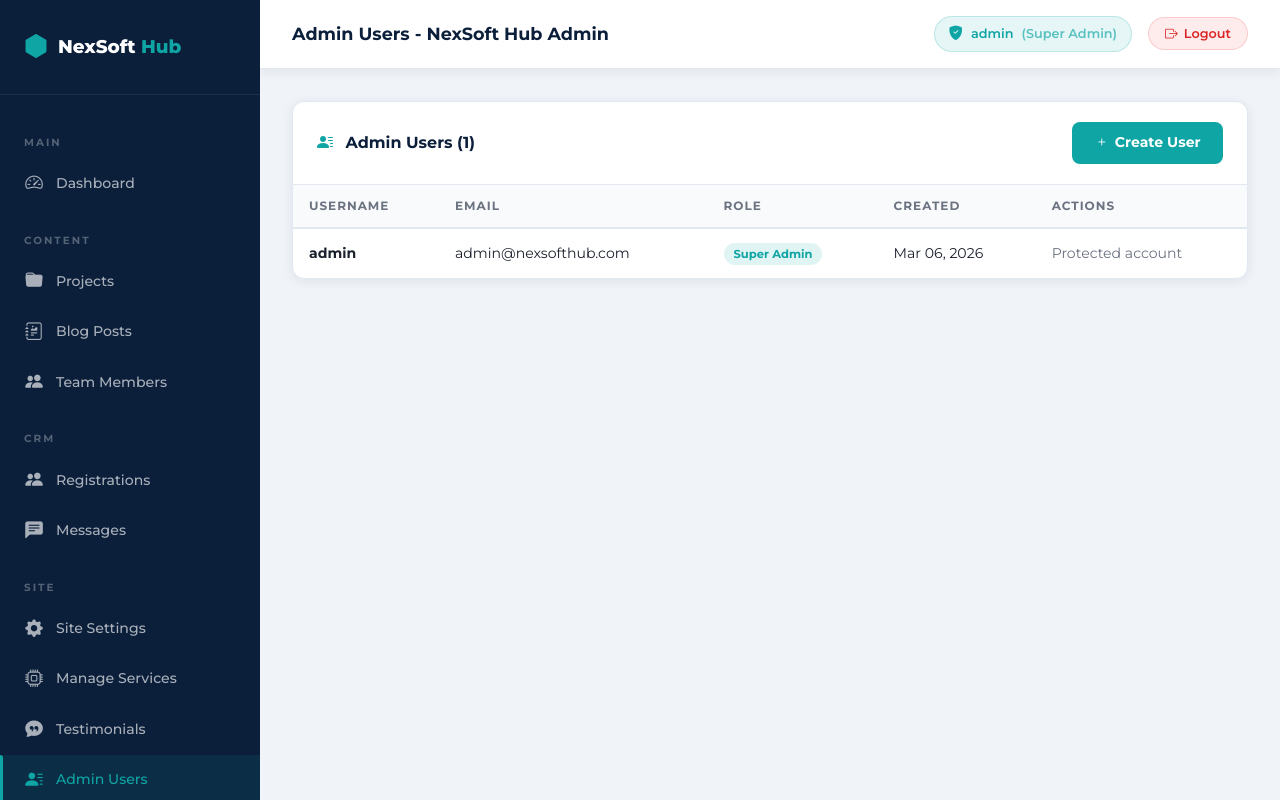
After one commit to saqlain-m45/NexSoft, a PHP site: page /NexSoft/admin/users.php in a window 1280 px wide. The commit adds this page. Run offline with PHP 8.4, Linux system fonts and the light colour scheme; a user stored in the database is signed in; data comes from the database, SQL or seed files in the repository; some libraries are stand-ins or nearby versions.

Commit message:
feat: Implement role-based access control and user management features in admin panel

```diff
--- a/admin/auth.php
+++ b/admin/auth.php
@@ -9,23 +9,92 @@ if (session_status() === PHP_SESSION_NONE) {
     session_start();
 }
 
+function ensureUsersRoleSchema(PDO $db): void {
+    static $checked = false;
+    if ($checked) {
+        return;
+    }
+
+    // Keep existing installations compatible by adding role support lazily.
+    try {
+        $db->exec("ALTER TABLE users ADD COLUMN role VARCHAR(50) NOT NULL DEFAULT 'viewer' AFTER password");
+    } catch (PDOException $e) {
+        // Column likely already exists.
+    }
+
+    try {
+        $db->exec("UPDATE users SET role = 'super_admin' WHERE username = 'admin' AND (role IS NULL OR role = '' OR role = 'viewer')");
+    } catch (PDOException $e) {
+        // Best-effort only.
+    }
+
+    $checked = true;
+}
+
+function adminRoleConfig(): array {
+    return [
+        'super_admin' => [
+            'label' => 'Super Admin',
+            'permissions' => ['*'],
+        ],
+        'content_manager' => [
+            'label' => 'Content Manager',
+            'permissions' => ['dashboard', 'projects', 'blogs', 'services', 'testimonials'],
+        ],
+        'team_manager' => [
+            'label' => 'Team Manager',
+            'permissions' => ['dashboard', 'team'],
+        ],
+        'crm_manager' => [
+            'label' => 'CRM Manager',
+            'permissions' => ['dashboard', 'registrations', 'messages'],
+        ],
+        'settings_manager' => [
+            'label' => 'Settings Manager',
+            'permissions' => ['dashboard', 'settings'],
+        ],
+        'viewer' => [
+            'label' => 'Viewer',
+            'permissions' => ['dashboard'],
+        ],
+    ];
+}
+
+function normalizeAdminRole(?string $role): string {
+    $role = strtolower(trim((string)$role));
+    return array_key_exists($role, adminRoleConfig()) ? $role : 'viewer';
+}
+
 function adminCheck(): void {
     if (!isset($_SESSION['admin_id'])) {
         header('Location: /NexSoft/admin/login.php');
         exit;
     }
+
+    if (!isset($_SESSION['admin_role'])) {
+        $db = getDB();
+        ensureUsersRoleSchema($db);
+        $stmt = $db->prepare('SELECT role FROM users WHERE id = ? LIMIT 1');
+        $stmt->execute([$_SESSION['admin_id']]);
+        $_SESSION['admin_role'] = normalizeAdminRole($stmt->fetchColumn() ?: 'viewer');
+    }
 }
 
 function adminLogin(string $username, string $password): bool {
     $db = getDB();
-    $stmt = $db->prepare("SELECT * FROM users WHERE username = ?");
+    ensureUsersRoleSchema($db);
+
+    $stmt = $db->prepare("SELECT id, username, password, role FROM users WHERE username = ? LIMIT 1");
     $stmt->execute([$username]);
     $user = $stmt->fetch();
+
     if ($user && password_verify($password, $user['password'])) {
         $_SESSION['admin_id']   = $user['id'];
         $_SESSION['admin_user'] = $user['username'];
+        $_SESSION['admin_role'] = normalizeAdminRole($user['role'] ?? 'viewer');
         return true;
     }
+
     return false;
 }
 
@@ -39,6 +108,45 @@ function adminUsername(): string {
     return htmlspecialchars($_SESSION['admin_user'] ?? 'Admin');
 }
 
+function adminRole(): string {
+    return normalizeAdminRole($_SESSION['admin_role'] ?? 'viewer');
+}
+
+function adminRoleLabel(): string {
+    $role = adminRole();
+    $config = adminRoleConfig();
+    return $config[$role]['label'] ?? 'Viewer';
+}
+
+function adminHasPermission(string $permission): bool {
+    if ($permission === 'profile') {
+        return true;
+    }
+
+    $role = adminRole();
+    $config = adminRoleConfig();
+    $permissions = $config[$role]['permissions'] ?? [];
+
+    return in_array('*', $permissions, true) || in_array($permission, $permissions, true);
+}
+
+function adminRequirePermission(string $permission): void {
+    adminCheck();
+
+    if (adminHasPermission($permission)) {
+        return;
+    }
+
+    http_response_code(403);
+    echo '<!doctype html><html lang="en"><head><meta charset="utf-8"><meta name="viewport" content="width=device-width, initial-scale=1"><title>Access Denied</title>';
+    echo '<style>body{font-family:Arial,sans-serif;background:#f8f9fb;padding:40px;color:#111} .box{max-width:680px;background:#fff;border:1px solid #e6e8f0;border-radius:12px;padding:24px;margin:40px auto} a{color:#0d6efd;text-decoration:none}</style>';
+    echo '</head><body><div class="box"><h1 style="margin-top:0">Access denied</h1>';
+    echo '<p>Your role <strong>' . htmlspecialchars(adminRoleLabel()) . '</strong> cannot access this area.</p>';
+    echo '<p><a href="' . htmlspecialchars(adminUrl('dashboard.php')) . '">Back to dashboard</a></p>';
+    echo '</div></body></html>';
+    exit;
+}
+
 // Admin base URL helper
 function adminUrl(string $page = ''): string {
     return '/NexSoft/admin/' . ltrim($page, '/');
--- a/admin/blogs.php
+++ b/admin/blogs.php
@@ -1,6 +1,7 @@
 <?php
 require_once __DIR__ . '/auth.php';
 adminCheck();
+adminRequirePermission('blogs');
 
 $db     = getDB();
 $action = $_GET['action'] ?? 'list';
--- a/admin/layout-header.php
+++ b/admin/layout-header.php
@@ -27,39 +27,62 @@ $activePage = $activePage ?? '';
 
         <nav class="sidebar-menu">
             <div class="sidebar-section-label">Main</div>
+            <?php if (adminHasPermission('dashboard')): ?>
             <a href="<?php echo adminUrl('dashboard.php'); ?>" class="sidebar-link <?php echo $activePage==='dashboard'?'active':''; ?>">
                 <i class="bi bi-speedometer2"></i> Dashboard
             </a>
+            <?php endif; ?>
 
             <div class="sidebar-section-label" style="margin-top:1rem;">Content</div>
+            <?php if (adminHasPermission('projects')): ?>
             <a href="<?php echo adminUrl('projects.php'); ?>" class="sidebar-link <?php echo $activePage==='projects'?'active':''; ?>">
                 <i class="bi bi-folder-fill"></i> Projects
             </a>
+            <?php endif; ?>
+            <?php if (adminHasPermission('blogs')): ?>
             <a href="<?php echo adminUrl('blogs.php'); ?>" class="sidebar-link <?php echo $activePage==='blogs'?'active':''; ?>">
                 <i class="bi bi-journal-richtext"></i> Blog Posts
             </a>
+            <?php endif; ?>
+            <?php if (adminHasPermission('team')): ?>
             <a href="<?php echo adminUrl('team.php'); ?>" class="sidebar-link <?php echo $activePage==='team'?'active':''; ?>">
                 <i class="bi bi-people-fill"></i> Team Members
             </a>
+            <?php endif; ?>
 
             <div class="sidebar-section-label" style="margin-top:1rem;">CRM</div>
+            <?php if (adminHasPermission('registrations')): ?>
             <a href="<?php echo adminUrl('registrations.php'); ?>" class="sidebar-link <?php echo $activePage==='registrations'?'active':''; ?>">
                 <i class="bi bi-people-fill"></i> Registrations
             </a>
+            <?php endif; ?>
+            <?php if (adminHasPermission('messages')): ?>
             <a href="<?php echo adminUrl('messages.php'); ?>" class="sidebar-link <?php echo $activePage==='messages'?'active':''; ?>">
                 <i class="bi bi-chat-left-text-fill"></i> Messages
             </a>
+            <?php endif; ?>
 
             <div class="sidebar-section-label" style="margin-top:1rem;">Site</div>
+            <?php if (adminHasPermission('settings')): ?>
             <a href="<?php echo adminUrl('settings.php'); ?>" class="sidebar-link <?php echo $activePage==='settings'?'active':''; ?>">
                 <i class="bi bi-gear-fill"></i> Site Settings
             </a>
+            <?php endif; ?>
+            <?php if (adminHasPermission('services')): ?>
             <a href="<?php echo adminUrl('services.php'); ?>" class="sidebar-link <?php echo $activePage==='services'?'active':''; ?>">
                 <i class="bi bi-cpu"></i> Manage Services
             </a>
+            <?php endif; ?>
+            <?php if (adminHasPermission('testimonials')): ?>
             <a href="<?php echo adminUrl('testimonials.php'); ?>" class="sidebar-link <?php echo $activePage==='testimonials'?'active':''; ?>">
                 <i class="bi bi-chat-quote-fill"></i> Testimonials
             </a>
+            <?php endif; ?>
+            <?php if (adminHasPermission('manage_users')): ?>
+            <a href="<?php echo adminUrl('users.php'); ?>" class="sidebar-link <?php echo $activePage==='users'?'active':''; ?>">
+                <i class="bi bi-person-lines-fill"></i> Admin Users
+            </a>
+            <?php endif; ?>
             <a href="<?php echo adminUrl('profile.php'); ?>" class="sidebar-link <?php echo $activePage==='profile'?'active':''; ?>">
                 <i class="bi bi-person-badge"></i> My Account
             </a>
@@ -82,6 +105,7 @@ $activePage = $activePage ?? '';
                 <div class="admin-badge">
                     <i class="bi bi-shield-fill-check"></i>
                     <?php echo adminUsername(); ?>
+                    <span style="opacity:.65;">(<?php echo htmlspecialchars(adminRoleLabel()); ?>)</span>
                 </div>
                 <a href="<?php echo adminUrl('logout.php'); ?>" class="btn-logout">
                     <i class="bi bi-box-arrow-right"></i> Logout
--- a/admin/messages.php
+++ b/admin/messages.php
@@ -1,6 +1,7 @@
 <?php
 require_once __DIR__ . '/auth.php';
 adminCheck();
+adminRequirePermission('messages');
 
 $db  = getDB();
 $msg = '';
--- a/admin/projects.php
+++ b/admin/projects.php
@@ -1,6 +1,7 @@
 <?php
 require_once __DIR__ . '/auth.php';
 adminCheck();
+adminRequirePermission('projects');
 
 $db     = getDB();
 $action = $_GET['action'] ?? 'list';
--- a/admin/registrations.php
+++ b/admin/registrations.php
@@ -2,6 +2,7 @@
 require_once __DIR__ . '/auth.php';
 require_once __DIR__ . '/../config/mailer.php';
 adminCheck();
+adminRequirePermission('registrations');
 
 $db     = getDB();
 $action = $_GET['action'] ?? 'list';
--- a/admin/services.php
+++ b/admin/services.php
@@ -1,6 +1,7 @@
 <?php
 require_once __DIR__ . '/auth.php';
 adminCheck();
+adminRequirePermission('services');
 
 $db     = getDB();
 $action = $_GET['action'] ?? 'list';
--- a/admin/settings.php
+++ b/admin/settings.php
@@ -1,6 +1,7 @@
 <?php
 require_once __DIR__ . '/auth.php';
 adminCheck();
+adminRequirePermission('settings');
 
 $db    = getDB();
 $msg   = '';
--- a/admin/team.php
+++ b/admin/team.php
@@ -1,6 +1,7 @@
 <?php
 require_once __DIR__ . '/auth.php';
 adminCheck();
+adminRequirePermission('team');
 
 $db     = getDB();
 $action = $_GET['action'] ?? 'list';
--- a/admin/testimonials.php
+++ b/admin/testimonials.php
@@ -1,6 +1,7 @@
 <?php
 require_once __DIR__ . '/auth.php';
 adminCheck();
+adminRequirePermission('testimonials');
 
 $db     = getDB();
 $action = $_GET['action'] ?? 'list';
--- /dev/null
+++ b/admin/users.php
@@ -0,0 +1,270 @@
+<?php
+require_once __DIR__ . '/auth.php';
+adminCheck();
+adminRequirePermission('manage_users');
+
+$db     = getDB();
+$action = $_GET['action'] ?? 'list';
+$msg    = '';
+$error  = '';
+
+ensureUsersRoleSchema($db);
+
+$roleConfig = adminRoleConfig();
+$assignableRoles = array_filter(
+    array_keys($roleConfig),
+    static fn ($role) => $role !== 'super_admin'
+);
+
+if ($_SERVER['REQUEST_METHOD'] === 'POST') {
+    $actionPost = $_POST['action'] ?? '';
+
+    if ($actionPost === 'add' || $actionPost === 'edit') {
+        $id       = (int)($_POST['id'] ?? 0);
+        $username = trim($_POST['username'] ?? '');
+        $email    = trim($_POST['email'] ?? '');
+        $password = trim($_POST['password'] ?? '');
+        $role     = normalizeAdminRole($_POST['role'] ?? 'viewer');
+
+        if ($actionPost === 'add' && $role === 'super_admin') {
+            $error = 'Create super admins directly from database only.';
+        } elseif (!in_array($role, $assignableRoles, true)) {
+            $error = 'Invalid role selected.';
+        } elseif ($username === '' || $email === '') {
+            $error = 'Username and email are required.';
+        } elseif (!filter_var($email, FILTER_VALIDATE_EMAIL)) {
+            $error = 'Please enter a valid email address.';
+        } elseif ($actionPost === 'add' && strlen($password) < 8) {
+            $error = 'Password must be at least 8 characters for new users.';
+        }
+
+        if ($error === '') {
+            try {
+                if ($actionPost === 'add') {
+                    $stmt = $db->prepare('SELECT COUNT(*) FROM users WHERE username = ? OR email = ?');
+                    $stmt->execute([$username, $email]);
+                    if ((int)$stmt->fetchColumn() > 0) {
+                        $error = 'Username or email already exists.';
+                    } else {
+                        $hash = password_hash($password, PASSWORD_DEFAULT);
+                        $stmt = $db->prepare('INSERT INTO users (username, email, password, role) VALUES (?, ?, ?, ?)');
+                        $stmt->execute([$username, $email, $hash, $role]);
+                        $msg = 'User created successfully.';
+                        $action = 'list';
+                    }
+                } else {
+                    $stmt = $db->prepare('SELECT id FROM users WHERE (username = ? OR email = ?) AND id <> ?');
+                    $stmt->execute([$username, $email, $id]);
+                    if ($stmt->fetch()) {
+                        $error = 'Another user already uses that username or email.';
+                    } else {
+                        if ($password !== '') {
+                            if (strlen($password) < 8) {
+                                $error = 'Password must be at least 8 characters.';
+                            } else {
+                                $hash = password_hash($password, PASSWORD_DEFAULT);
+                                $stmt = $db->prepare('UPDATE users SET username = ?, email = ?, role = ?, password = ? WHERE id = ?');
+                                $stmt->execute([$username, $email, $role, $hash, $id]);
+                                $msg = 'User updated successfully.';
+                                $action = 'list';
+                            }
+                        } else {
+                            $stmt = $db->prepare('UPDATE users SET username = ?, email = ?, role = ? WHERE id = ?');
+                            $stmt->execute([$username, $email, $role, $id]);
+                            $msg = 'User updated successfully.';
+                            $action = 'list';
+                        }
+                    }
+                }
+            } catch (Exception $e) {
+                $error = 'Failed to save user: ' . $e->getMessage();
+            }
+        }
+    } elseif ($actionPost === 'delete') {
+        $id = (int)($_POST['id'] ?? 0);
+
+        if ($id === (int)($_SESSION['admin_id'] ?? 0)) {
+            $error = 'You cannot delete your own account.';
+        } else {
+            try {
+                $stmt = $db->prepare('SELECT role FROM users WHERE id = ?');
+                $stmt->execute([$id]);
+                $userRole = $stmt->fetchColumn();
+
+                if (!$userRole) {
+                    $error = 'User not found.';
+                } elseif ($userRole === 'super_admin') {
+                    $error = 'Deleting super admin accounts is not allowed from panel.';
+                } else {
+                    $db->prepare('DELETE FROM users WHERE id = ?')->execute([$id]);
+                    $msg = 'User deleted successfully.';
+                }
+            } catch (Exception $e) {
+                $error = 'Failed to delete user: ' . $e->getMessage();
+            }
+        }
+    }
+}
+
+$users = $db->query('SELECT id, username, email, role, created_at FROM users ORDER BY created_at DESC')->fetchAll();
+
+$editUser = null;
+if ($action === 'edit') {
+    $id = (int)($_GET['id'] ?? 0);
+    $stmt = $db->prepare('SELECT id, username, email, role FROM users WHERE id = ?');
+    $stmt->execute([$id]);
+    $editUser = $stmt->fetch();
+    if (!$editUser || ($editUser['role'] ?? '') === 'super_admin') {
+        $action = 'list';
+        $error = 'That user cannot be edited here.';
+    }
+}
+
+$pageTitle  = 'Admin Users - NexSoft Hub Admin';
+$activePage = 'users';
+require_once __DIR__ . '/layout-header.php';
+?>
+
+<?php if ($msg !== ''): ?>
+<div class="admin-alert-success mb-3"><i class="bi bi-check-circle me-2"></i><?php echo htmlspecialchars($msg); ?></div>
+<?php endif; ?>
+<?php if ($error !== ''): ?>
+<div class="admin-alert-error mb-3"><i class="bi bi-exclamation-circle me-2"></i><?php echo htmlspecialchars($error); ?></div>
+<?php endif; ?>
+
+<?php if ($action === 'add' || $action === 'edit'): ?>
+<div class="admin-card" style="max-width:860px;">
+    <div class="admin-card-header">
+        <span class="admin-card-title">
+            <i class="bi bi-person-plus-fill me-2" style="color:var(--secondary);"></i>
+            <?php echo $action === 'add' ? 'Create Team User' : 'Edit Team User'; ?>
+        </span>
+        <a href="<?php echo adminUrl('users.php'); ?>" class="btn-action btn-view">
+            <i class="bi bi-arrow-left"></i> Back
+        </a>
+    </div>
+    <div class="admin-card-body">
+        <form method="POST" class="admin-form">
+            <input type="hidden" name="action" value="<?php echo $action; ?>">
+            <?php if ($action === 'edit'): ?>
+            <input type="hidden" name="id" value="<?php echo (int)$editUser['id']; ?>">
+            <?php endif; ?>
+
+            <div class="row g-3">
+                <div class="col-md-6">
+                    <label>Username <span style="color:var(--secondary);">*</span></label>
+                    <input type="text" name="username" class="form-control" required
+                           value="<?php echo htmlspecialchars($editUser['username'] ?? $_POST['username'] ?? ''); ?>"
+                           placeholder="e.g. team.junaid">
+                </div>
+                <div class="col-md-6">
+                    <label>Email <span style="color:var(--secondary);">*</span></label>
+                    <input type="email" name="email" class="form-control" required
+                           value="<?php echo htmlspecialchars($editUser['email'] ?? $_POST['email'] ?? ''); ?>"
+                           placeholder="e.g. junaid@company.com">
+                </div>
+                <div class="col-md-6">
+                    <label>Role <span style="color:var(--secondary);">*</span></label>
+                    <select name="role" class="form-control" required>
+                        <?php
+                        $selectedRole = $editUser['role'] ?? $_POST['role'] ?? 'team_manager';
+                        foreach ($assignableRoles as $roleKey):
+                            $selected = $selectedRole === $roleKey ? 'selected' : '';
+                        ?>
+                        <option value="<?php echo htmlspecialchars($roleKey); ?>" <?php echo $selected; ?>>
+                            <?php echo htmlspecialchars($roleConfig[$roleKey]['label']); ?>
+                        </option>
+                        <?php endforeach; ?>
+                    </select>
+                </div>
+                <div class="col-md-6">
+                    <label>
+                        Password
+                        <?php if ($action === 'add'): ?>
+                        <span style="color:var(--secondary);">*</span>
+                        <?php else: ?>
+                        <small style="color:var(--text-muted);font-weight:400;">(leave blank to keep old password)</small>
+                        <?php endif; ?>
+                    </label>
+                    <input type="password" name="password" class="form-control" <?php echo $action === 'add' ? 'required' : ''; ?>
+                           autocomplete="new-password" minlength="8">
+                </div>
+                <div class="col-12" style="color:var(--text-muted);font-size:.92rem;">
+                    Roles: Team Manager can access Team Members, CRM Manager can access Registrations/Messages, Content Manager can access website content modules.
+                </div>
+                <div class="col-12 pt-2 d-flex gap-2">
+                    <button type="submit" class="btn-admin-primary">
+                        <i class="bi bi-save"></i> <?php echo $action === 'add' ? 'Create User' : 'Save Changes'; ?>
+                    </button>
+                    <a href="<?php echo adminUrl('users.php'); ?>" class="btn-admin-secondary">Cancel</a>
+                </div>
+            </div>
+        </form>
+    </div>
+</div>
+<?php else: ?>
+<div class="admin-card">
+    <div class="admin-card-header">
+        <span class="admin-card-title">
+            <i class="bi bi-person-lines-fill me-2" style="color:var(--secondary);"></i>
+            Admin Users (<?php echo count($users); ?>)
+        </span>
+        <a href="<?php echo adminUrl('users.php?action=add'); ?>" class="btn-admin-primary">
+            <i class="bi bi-plus"></i> Create User
+        </a>
+    </div>
+    <div class="table-wrap">
+        <table class="admin-table">
+            <thead>
+                <tr>
+                    <th>Username</th>
+                    <th>Email</th>
+                    <th>Role</th>
+                    <th>Created</th>
+                    <th>Actions</th>
+                </tr>
+            </thead>
+            <tbody>
+                <?php if (empty($users)): ?>
+                <tr>
+                    <td colspan="5" style="text-align:center;padding:3rem;color:var(--text-muted);">
+                        No users found.
+                    </td>
+                </tr>
+                <?php else: ?>
+                <?php foreach ($users as $u): ?>
+                <tr>
+                    <td><strong><?php echo htmlspecialchars($u['username']); ?></strong></td>
+                    <td><?php echo htmlspecialchars($u['email']); ?></td>
+                    <td>
+                        <span class="badge-teal"><?php echo htmlspecialchars($roleConfig[normalizeAdminRole($u['role'])]['label'] ?? 'Viewer'); ?></span>
+                    </td>
+                    <td><?php echo htmlspecialchars(date('M d, Y', strtotime((string)$u['created_at']))); ?></td>
+                    <td>
+                        <div style="display:flex;gap:6px;">
+                            <?php if (($u['role'] ?? '') !== 'super_admin'): ?>
+                            <a href="<?php echo adminUrl('users.php?action=edit&id=' . (int)$u['id']); ?>" class="btn-action btn-edit">
+                                <i class="bi bi-pencil"></i> Edit
+                            </a>
+                            <form method="POST" style="display:inline;">
+                                <input type="hidden" name="action" value="delete">
+                                <input type="hidden" name="id" value="<?php echo (int)$u['id']; ?>">
+                                <button type="submit" class="btn-action btn-delete confirm-delete" <?php echo (int)$u['id'] === (int)($_SESSION['admin_id'] ?? 0) ? 'disabled' : ''; ?>>
+                                    <i class="bi bi-trash"></i> Delete
+                                </button>
+                            </form>
+                            <?php else: ?>
+                            <span style="color:var(--text-muted);font-size:.88rem;">Protected account</span>
+                            <?php endif; ?>
+                        </div>
+                    </td>
+                </tr>
+                <?php endforeach; ?>
+                <?php endif; ?>
+            </tbody>
+        </table>
+    </div>
+</div>
+<?php endif; ?>
+
+<?php require_once __DIR__ . '/layout-footer.php'; ?>
--- a/database/nexsoft_hub.sql
+++ b/database/nexsoft_hub.sql
@@ -12,6 +12,7 @@ CREATE TABLE IF NOT EXISTS `users` (
   `username` varchar(100) NOT NULL,
   `email` varchar(200) NOT NULL,
   `password` varchar(255) NOT NULL,
+  `role` varchar(50) NOT NULL DEFAULT 'viewer',
   `created_at` timestamp NOT NULL DEFAULT CURRENT_TIMESTAMP,
   PRIMARY KEY (`id`),
   UNIQUE KEY `username` (`username`),
@@ -19,8 +20,8 @@ CREATE TABLE IF NOT EXISTS `users` (
 ) ENGINE=InnoDB DEFAULT CHARSET=utf8mb4;
 
 -- Default admin user: username=admin, password=admin123
-INSERT INTO `users` (`username`, `email`, `password`) VALUES
-('admin', 'admin@nexsofthub.com', '$2y$10$wkOGHQLsl/u.OrgngjWkvu6knkLWC0UfVY8w.0MyWdx1QF2ukib26');
+INSERT INTO `users` (`username`, `email`, `password`, `role`) VALUES
+('admin', 'admin@nexsofthub.com', '$2y$10$wkOGHQLsl/u.OrgngjWkvu6knkLWC0UfVY8w.0MyWdx1QF2ukib26', 'super_admin');
 
 -- --------------------------------------------------------
 -- Table: projects
--- a/fix-db.php
+++ b/fix-db.php
@@ -19,6 +19,11 @@ try {
 
     $db->exec($sqlTable);
     echo "<p style='color:green;'>[SUCCESS] Table 'site_settings' created or already exists.</p>";
+
+    // 1.1 Add role support to users for role-based access
+    try { $db->exec("ALTER TABLE users ADD COLUMN role varchar(50) NOT NULL DEFAULT 'viewer' AFTER password"); } catch(PDOException $e){}
+    $db->exec("UPDATE users SET role='super_admin' WHERE username='admin' AND (role='' OR role='viewer' OR role IS NULL)");
+    echo "<p style='color:green;'>[SUCCESS] Table 'users' role access updated.</p>";
 
     // 2. Create services table
     $sqlServices = "CREATE TABLE IF NOT EXISTS `services` (
```
Also changed, not shown: admin/dashboard.php (+25 -3 lines).
